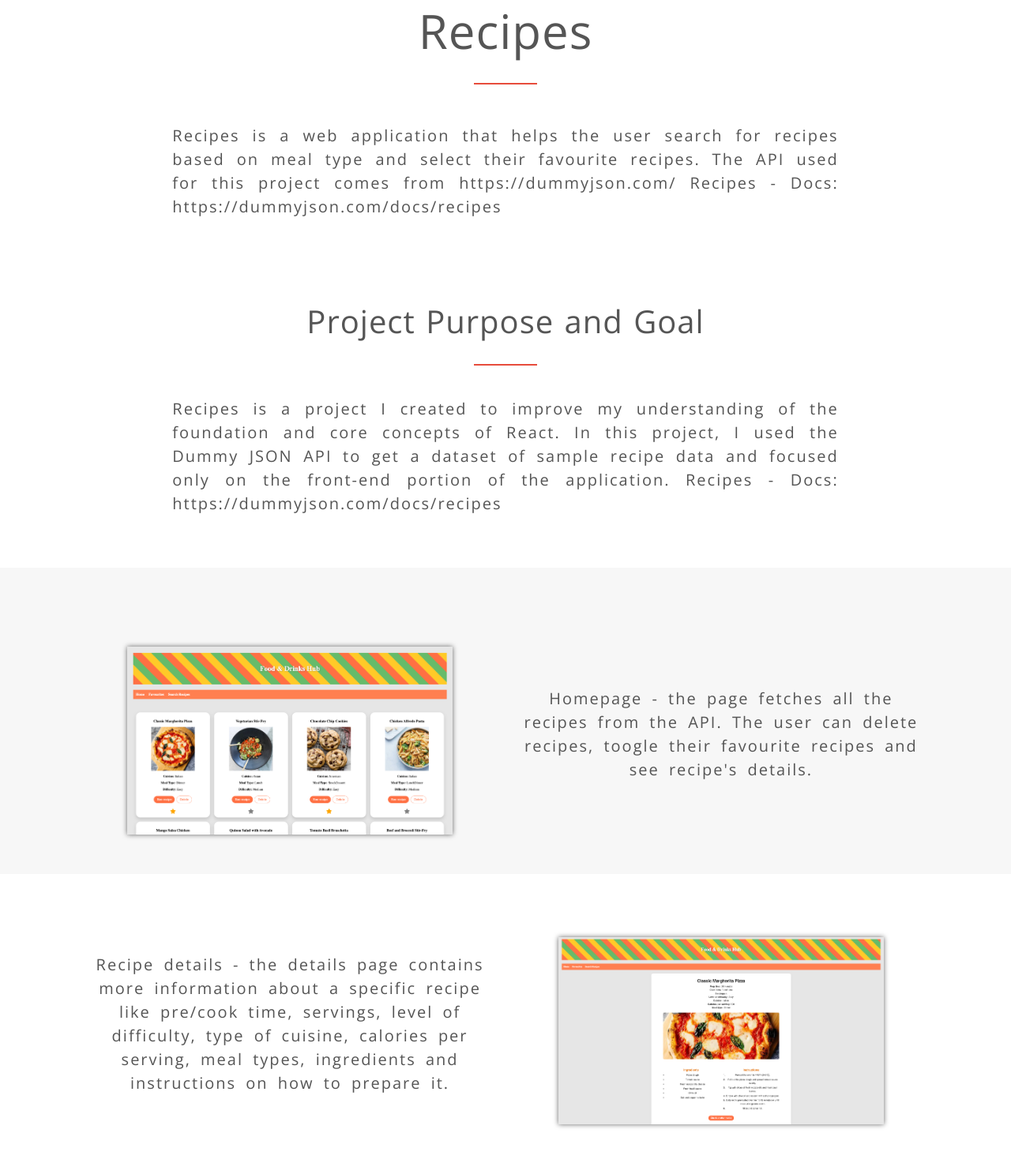
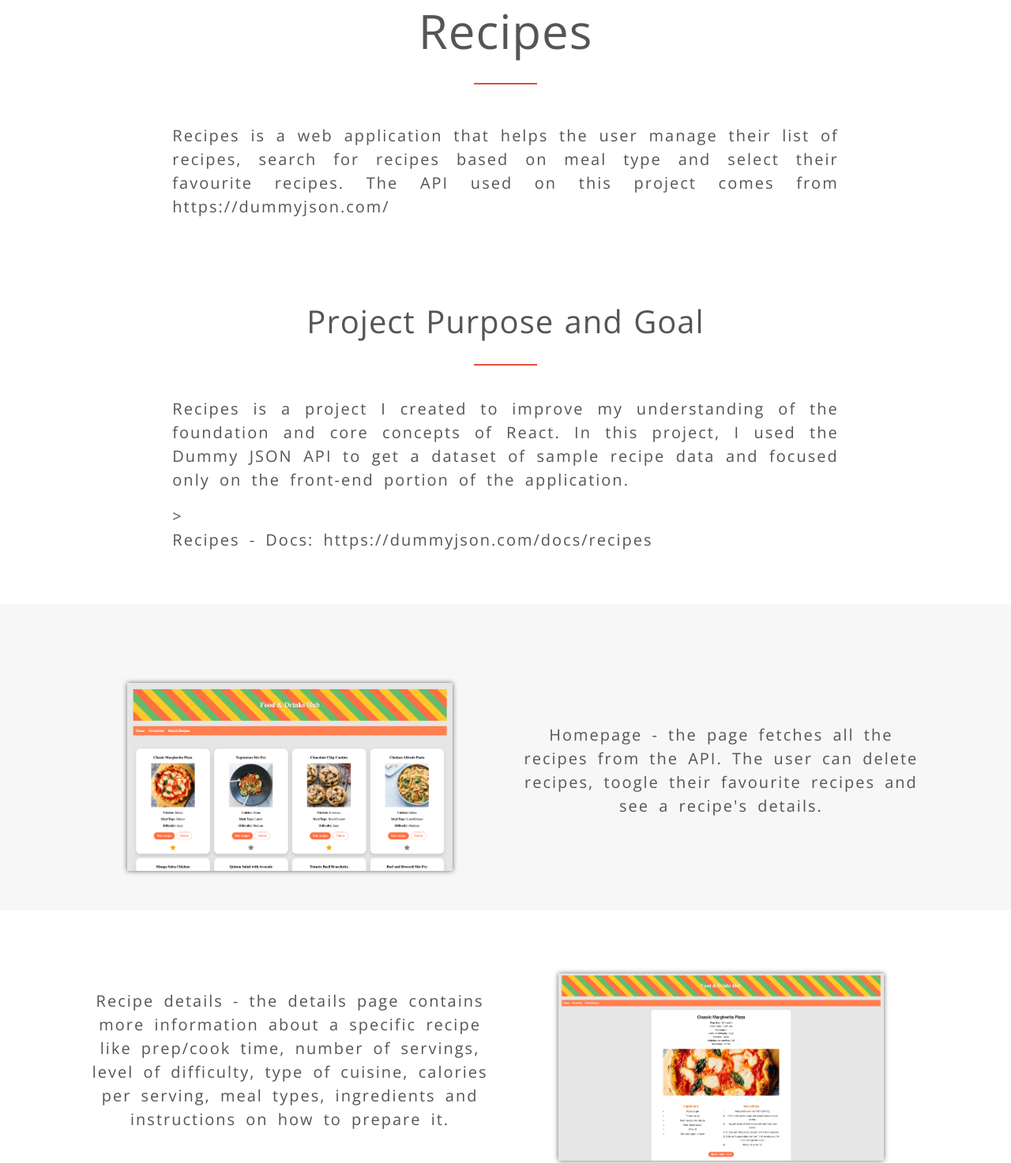
Before and after one commit to analuciachin/Portfolio_NewDesign, a plain HTML site: page recipes.html in a window 1280 px wide. Shown: the part 169-1642 px from the top of the page at 79% size. Drawn offline with nearby package versions, Linux system fonts and the light colour scheme.

Commit message:
Add info about recipe project

```diff
--- a/recipes.html
+++ b/recipes.html
@@ -55,10 +55,10 @@
       <div class="row text-justify">
         <div class="col-md-8 offset-md-2">
           <p>
-            Recipes is a web application that helps the user search for recipes
-            based on meal type and select their favourite recipes. The API used
-            for this project comes from https://dummyjson.com/ Recipes - Docs:
-            https://dummyjson.com/docs/recipes
+            Recipes is a web application that helps the user manage their list
+            of recipes, search for recipes based on meal type and select their
+            favourite recipes. The API used on this project comes from
+            https://dummyjson.com/
           </p>
         </div>
       </div>
@@ -77,9 +77,10 @@
             Recipes is a project I created to improve my understanding of the
             foundation and core concepts of React. In this project, I used the
             Dummy JSON API to get a dataset of sample recipe data and focused
-            only on the front-end portion of the application. Recipes - Docs:
-            https://dummyjson.com/docs/recipes
+            only on the front-end portion of the application.
           </p>
+          >
+          <p>Recipes - Docs: https://dummyjson.com/docs/recipes</p>
         </div>
       </div>
     </section>
@@ -96,8 +97,8 @@
         <div class="col-md-5">
           <p>
             Homepage - the page fetches all the recipes from the API. The user
-            can delete recipes, toogle their favourite recipes and see recipe's
-            details.
+            can delete recipes, toogle their favourite recipes and see a
+            recipe's details.
           </p>
         </div>
       </div>
@@ -108,9 +109,9 @@
         <div class="col-md-5 offset-md-1">
           <p>
             Recipe details - the details page contains more information about a
-            specific recipe like pre/cook time, servings, level of difficulty,
-            type of cuisine, calories per serving, meal types, ingredients and
-            instructions on how to prepare it.
+            specific recipe like prep/cook time, number of servings, level of
+            difficulty, type of cuisine, calories per serving, meal types,
+            ingredients and instructions on how to prepare it.
           </p>
         </div>
         <div class="col-md-5">
@@ -134,7 +135,7 @@
         </div>
         <div class="col-md-5">
           <p>
-            Favourite - the tab show at the top the number of favourite recipes
+            Favourite - the tab shows at the top the number of favourite recipes
             selected by the user. Once a recipe is toggled as favourite (yellow
             star), it automatically displays in the Favourite tab. If he user
             toggles again it's removed from the favourite list.
@@ -252,13 +253,9 @@
         <div class="col-md-8 offset-md-2">
           <p>
             Like most projects, I ran into a few bumps along the way, one of
-            them was due to the fact that I did not have a backend, so I had to
-            think what was the best way to store the data from the API and where
-            I would create the extra variables that I needed like movie status,
-            selected movie, etc. I chose to create them as new properties of an
-            object instead of variables for organization and simplicity. For
-            example, to change the status of a movie, I could simply change its
-            property instead of managing different arrays.
+            them was the code organization and project architecture. I had
+            drafted a simple project and as it came to life I wanted to add more
+            features so I had to break it down into smaller components.
           </p>
         </div>
       </div>
```
